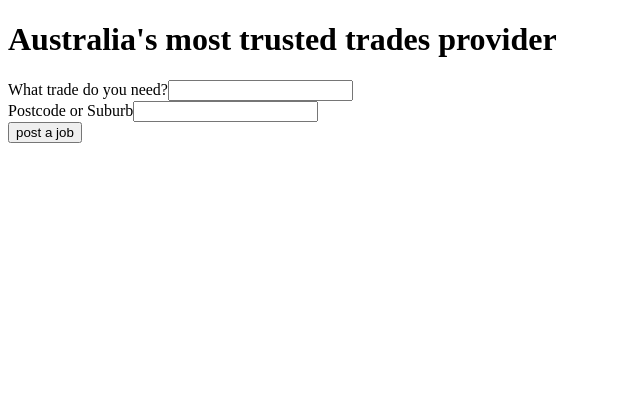
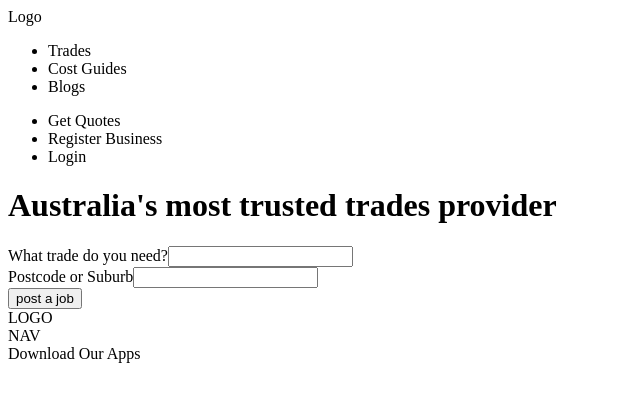
Before and after one commit to mcdylanb/hiretrades-copy, a Vue app: page / in a window 1280 px wide. Shown: the top 402 px of the page, without its empty margins (0-640 px from the left). Built offline with nearby package versions, Linux system fonts and the light colour scheme.

Commit message:
Adds content for Header and Footbar

```diff
--- a/src/App.vue
+++ b/src/App.vue
@@ -1,22 +1,43 @@
 <template>
+  <div>
+    <header>
+      <div>Logo</div>
+      <div>
+        <ul>
+          <li>Trades</li>
+          <li>Cost Guides</li>
+          <li>Blogs</li>
+        </ul>
+      </div>
+      <div>
+        <ul>
+          <li>Get Quotes</li>
+          <li>Register Business</li>
+          <li>Login</li>
+        </ul>
+      </div>
+    </header>
 
-<div>
-<header></header>
     <div>
       <form action="">
         <h1>Australia's most trusted trades provider</h1>
         <div class="form-example">
           <label for="name">What trade do you need?</label>
-    <input type="text" name="name" id="name" required>
+          <input type="text" name="name" id="name" required />
         </div>
         <div class="form-example">
           <label for="name">Postcode or Suburb</label>
-    <input type="text" name="name" id="name" required>
+          <input type="text" name="name" id="name" required />
         </div>
-    <input type="button" value="post a job">
+        <input type="button" value="post a job" />
       </form>
     </div>
-  <footer></footer>
+
+    <footer>
+      <div>LOGO</div>
+      <div>NAV</div>
+      <div>Download Our Apps</div>
+    </footer>
   </div>
 
   <!-- <div id="app">
@@ -29,11 +50,11 @@
 // import HelloWorld from './components/HelloWorld.vue'
 
 export default {
-  name: 'App',
+  name: "App",
   components: {
     // HelloWorld
-  }
-}
+  },
+};
 </script>
 
 <style>
```
Lines whose indentation alone changed are shown as unchanged.
